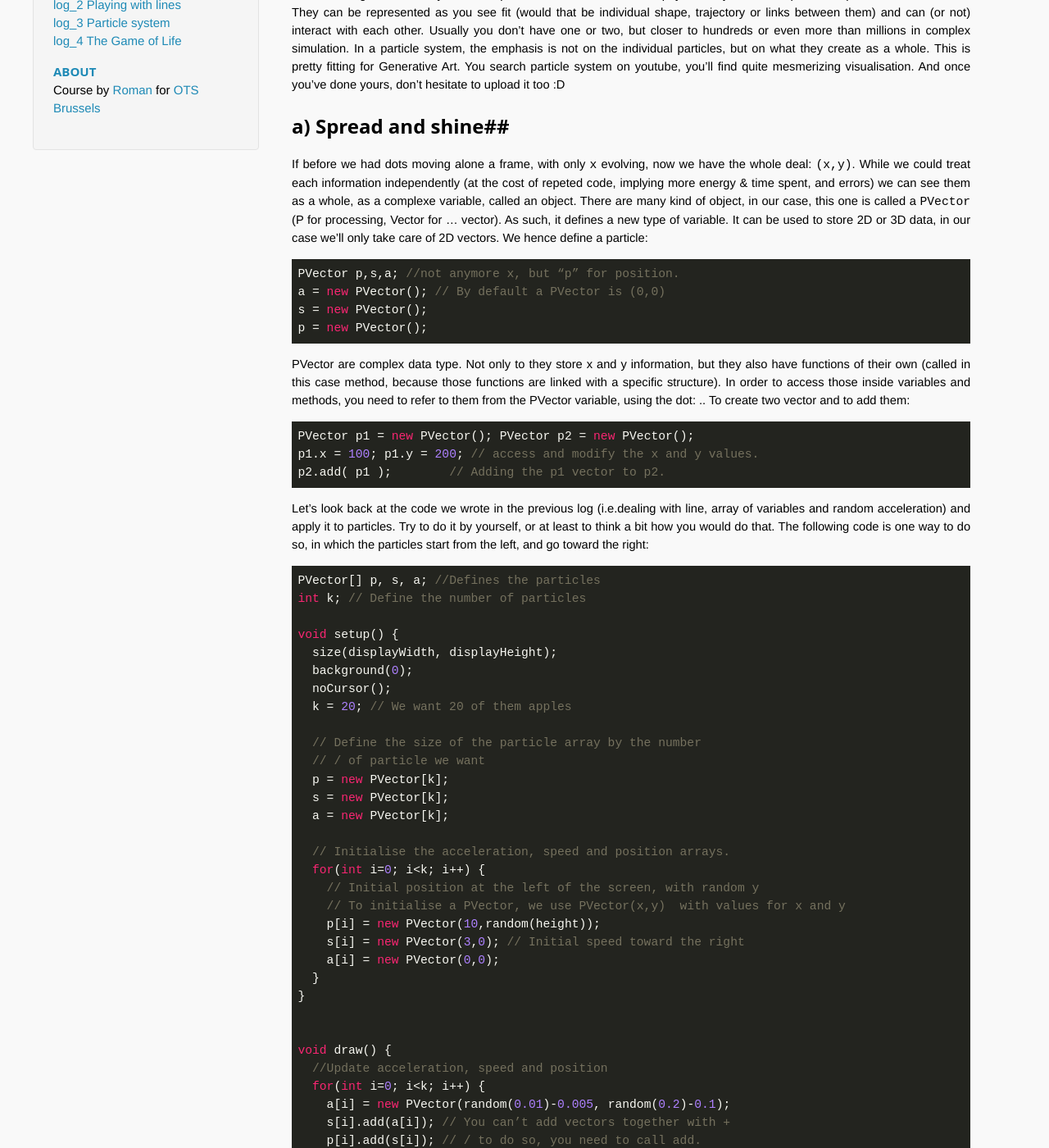
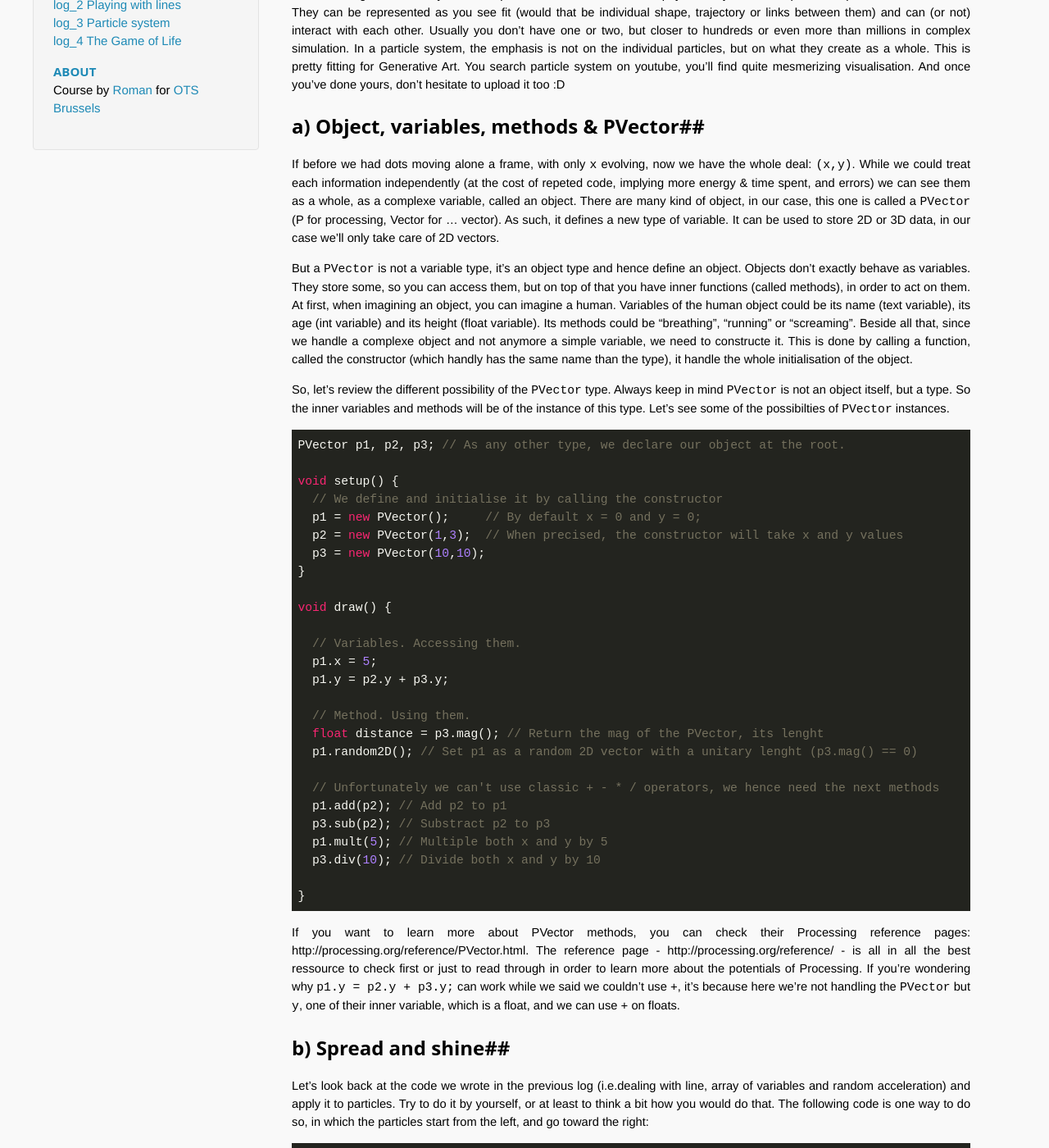
Before and after one commit to OpenTechSchool-Brussels/generative-art-with-processing, a Jekyll site: the page built from Particle-system.markdown, in a window 1280 px wide and 1400 px high, scrolled down 339 px. Shown: the whole window at 82% size. Built offline with Jekyll 4.4.1, drawn with Linux system fonts in a browser that asks for light colours; Markdown is read by kramdown in place of the engine named in the settings.

Commit message:
Update Particle-system.markdown

````diff
--- a/Particle-system.markdown
+++ b/Particle-system.markdown
@@ -9,24 +9,46 @@ Let’s up the level a bit more. Particle system were made possible with hardwar
 ##o) What is a particle system?##
 You’ll never guess. It’s a system with particles inside. Particles are physical objects with a position, speed and acceleration. They can be represented as you see fit (would that be individual shape, trajectory or links between them) and can (or not) interact with each other. Usually you don’t have one or two, but closer to hundreds or even more than millions in complex simulation. In a particle system, the emphasis is not on the individual particles, but on what they create as a whole. This is pretty fitting for Generative Art. You search particle system on youtube, you’ll find quite mesmerizing visualisation. And once you’ve done yours, don’t hesitate to upload it too :D
 
-##a) Spread and shine##
-If before we had dots moving alone a frame, with only `x` evolving, now we have the whole deal: `(x,y)`. While we could treat each information independently (at the cost of repeted code, implying more energy & time spent, and errors) we can see them as a whole, as a complexe variable, called an object. There are many kind of object, in our case, this one is called a `PVector` (P for processing, Vector for ... vector). As such, it defines a new type of variable. It can be used to store 2D or 3D data, in our case we'll only take care of 2D vectors. We hence define a particle:
+##a) Object, variables, methods & PVector##
+If before we had dots moving alone a frame, with only `x` evolving, now we have the whole deal: `(x,y)`. While we could treat each information independently (at the cost of repeted code, implying more energy & time spent, and errors) we can see them as a whole, as a complexe variable, called an object. There are many kind of object, in our case, this one is called a `PVector` (P for processing, Vector for ... vector). As such, it defines a new type of variable. It can be used to store 2D or 3D data, in our case we'll only take care of 2D vectors.
+
+But a `PVector` is not a variable type, it's an object type and hence define an object. Objects don't exactly behave as variables. They store some, so you can access them, but on top of that you have inner functions (called methods), in order to act on them. At first, when imagining an object, you can imagine a human. Variables of the human object could be its name (text variable), its age (int variable) and its height (float variable). Its methods could be "breathing", "running" or "screaming". Beside all that, since we handle a complexe object and not anymore a simple variable, we need to constructe it. This is done by calling a function, called the constructor (which handly has the same name than the type), it handle the whole initialisation of the object.
+
+So, let's review the different possibility of the `PVector` type. Always keep in mind `PVector` is not an object itself, but a type. So the inner variables and methods will be of the instance of this type. Let's see some of the possibilties of `PVector` instances.
 
 ```java
-PVector p,s,a; //not anymore x, but “p” for position.
-a = new PVector(); // By default a PVector is (0,0)
-s = new PVector();
-p = new PVector();
+PVector p1, p2, p3; // As any other type, we declare our object at the root.
+
+void setup() {
+  // We define and initialise it by calling the constructor
+  p1 = new PVector();     // By default x = 0 and y = 0;
+  p2 = new PVector(1,3);  // When precised, the constructor will take x and y values
+  p3 = new PVector(10,10);
+}
+
+void draw() {
+
+  // Variables. Accessing them.
+  p1.x = 5;
+  p1.y = p2.y + p3.y;
+
+  // Method. Using them.
+  float distance = p3.mag(); // Return the mag of the PVector, its lenght
+  p1.random2D(); // Set p1 as a random 2D vector with a unitary lenght (p3.mag() == 0)
+
+  // Unfortunately we can't use classic + - * / operators, we hence need the next methods
+  p1.add(p2); // Add p2 to p1
+  p3.sub(p2); // Substract p2 to p3
+  p1.mult(5); // Multiple both x and y by 5
+  p3.div(10); // Divide both x and y by 10
+
+}
 ```
 
-PVector are complex data type. Not only to they store x and y information, but they also have functions of their own (called in this case method, because those functions are linked with a specific structure). In order to access those inside variables and methods, you need to refer to them from the PVector variable, using the dot: .. To create two vector and to add them:
+If you want to learn more about PVector methods, you can check their Processing reference pages: http://processing.org/reference/PVector.html. The reference page - http://processing.org/reference/ - is all in all the best ressource to check first or just to read through in order to learn more about the potentials of Processing. If you're wondering why `p1.y = p2.y + p3.y;` can work while we said we couldn't use `+`, it's because here we're not handling the `PVector` but `y`, one of their inner variable, which is a float, and we can use `+` on floats.
 
-```java
-PVector p1 = new PVector(); PVector p2 = new PVector();
-p1.x = 100; p1.y = 200; // access and modify the x and y values.
-p2.add( p1 );        // Adding the p1 vector to p2.
-```
 
+##b) Spread and shine##
 Let’s look back at the code we wrote in the previous log (i.e.dealing with line, array of variables and random acceleration) and apply it to particles. Try to do it by yourself, or at least to think a bit how you would do that. The following code is one way to do so, in which the particles start from the left, and go toward the right:
 
 ```java
````
